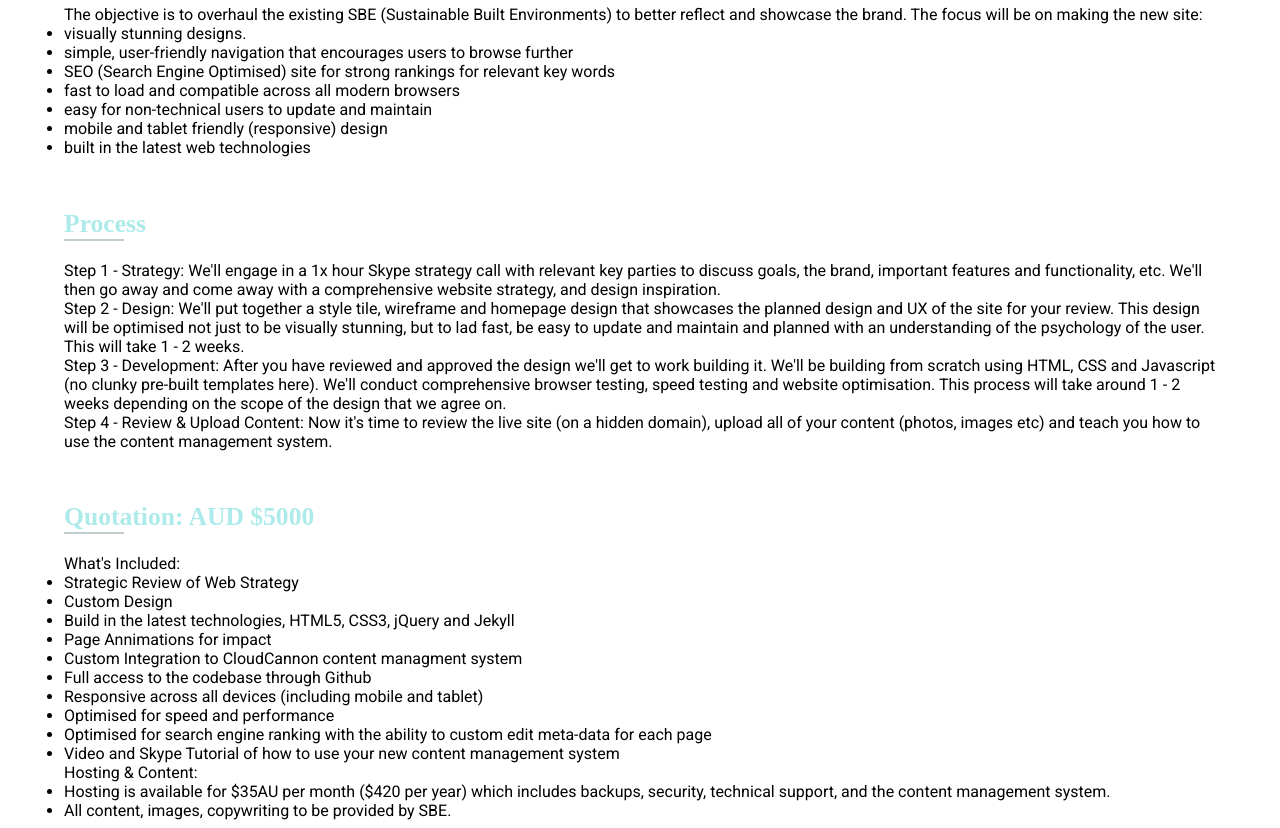
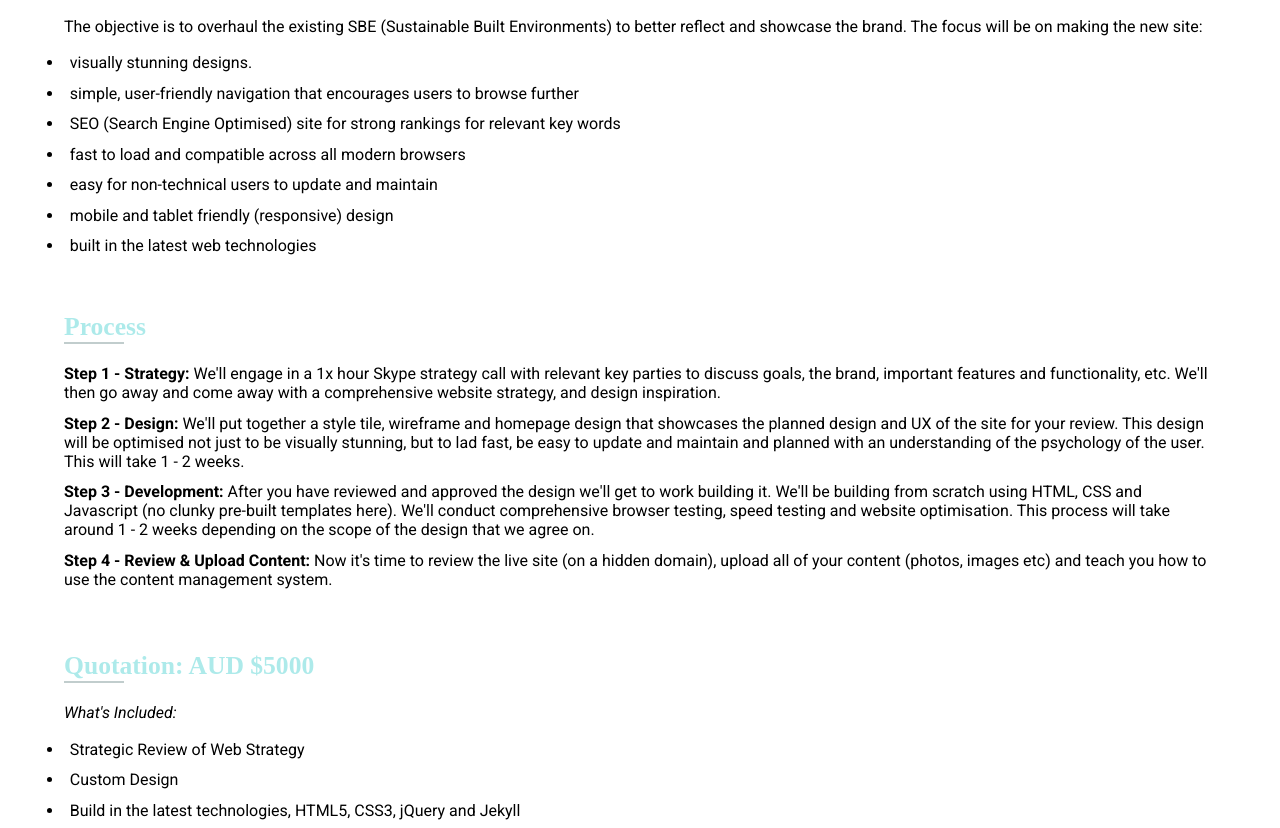
Before and after one commit to coltartn/proposal-template, a plain HTML site: page index.html in a window 1280 px wide. Shown: the part 1122-1950 px from the top of the page. Drawn offline with Linux system fonts and the light colour scheme; a web font is replaced by a local one.

Commit message:
CSS tweaks

```diff
--- a/index.html
+++ b/index.html
@@ -41,15 +41,15 @@
     <section>
       <h3> Process </h3>
       <hr/>
-      <p> Step 1 - Strategy: We'll engage in a 1x hour Skype strategy call with relevant key parties to discuss goals, the brand, important features and functionality, etc. We'll then go away and come away with a comprehensive website strategy, and design inspiration.</p>
-      <p> Step 2 - Design: We'll put together a style tile, wireframe and homepage design that showcases the planned design and UX of the site for your review. This design will be optimised not just to be visually stunning, but to lad fast, be easy to update and maintain and planned with an understanding of the psychology of the user. This will take 1 - 2 weeks.</p>
-      <p> Step 3 - Development: After you have reviewed and approved the design we'll get to work building it. We'll be building from scratch using HTML, CSS and Javascript (no clunky pre-built templates here). We'll conduct comprehensive browser testing, speed testing and website optimisation. This process will take around 1 - 2 weeks depending on the scope of the design that we agree on. </p>
-      <p> Step 4 - Review & Upload Content: Now it's time to review the live site (on a hidden domain), upload all of your content (photos, images etc) and teach you how to use the content management system. </p>
+      <p><span> Step 1 - Strategy:</span> We'll engage in a 1x hour Skype strategy call with relevant key parties to discuss goals, the brand, important features and functionality, etc. We'll then go away and come away with a comprehensive website strategy, and design inspiration.</p>
+      <p><span> Step 2 - Design:</span> We'll put together a style tile, wireframe and homepage design that showcases the planned design and UX of the site for your review. This design will be optimised not just to be visually stunning, but to lad fast, be easy to update and maintain and planned with an understanding of the psychology of the user. This will take 1 - 2 weeks.</p>
+      <p><span> Step 3 - Development:</span> After you have reviewed and approved the design we'll get to work building it. We'll be building from scratch using HTML, CSS and Javascript (no clunky pre-built templates here). We'll conduct comprehensive browser testing, speed testing and website optimisation. This process will take around 1 - 2 weeks depending on the scope of the design that we agree on. </p>
+      <p><span> Step 4 - Review & Upload Content:</span> Now it's time to review the live site (on a hidden domain), upload all of your content (photos, images etc) and teach you how to use the content management system. </p>
     </section>
     <section>
       <h3> Quotation: AUD $5000 </h3>
       <hr/>
-      <p> What's Included: </p>
+      <p class="make-italic"> What's Included: </p>
       <ul>
         <li> Strategic Review of Web Strategy </li>
         <li> Custom Design </li>
@@ -62,7 +62,7 @@
         <li> Optimised for search engine ranking with the ability to custom edit meta-data for each page </li>
         <li> Video and Skype Tutorial of how to use your new content management system </li>
       </ul>
-      <p> Hosting & Content: </p>
+      <p class="padded-top"> Hosting & Content: </p>
       <ul>
         <li> Hosting is available for $35AU per month ($420 per year) which includes backups, security, technical support, and the content management system. </li>
         <li> All content, images, copywriting to be provided by SBE. </li>
--- a/style.css
+++ b/style.css
@@ -22,6 +22,7 @@
 header {
   background-color: #ADEAEA;
   background-image: url(images/banner.jpg);
+  background-attachment: fixed;
   background-size: cover;
   min-height: 100vh;
   background-position: center;
@@ -80,6 +81,23 @@
 footer h2 {
   font-size: 160%;
 }
+ul li{
+  padding:0.5%;
+}
+p {
+  padding-bottom: 1%;
+}
+
+p span{
+  font-weight: bold;
+}
+.padded-top{
+  padding-top: 0.9%;
+  font-style: italic;
+}
+.make-italic {
+  font-style: italic;
+}
 
 
 /* Header Styles */
```
